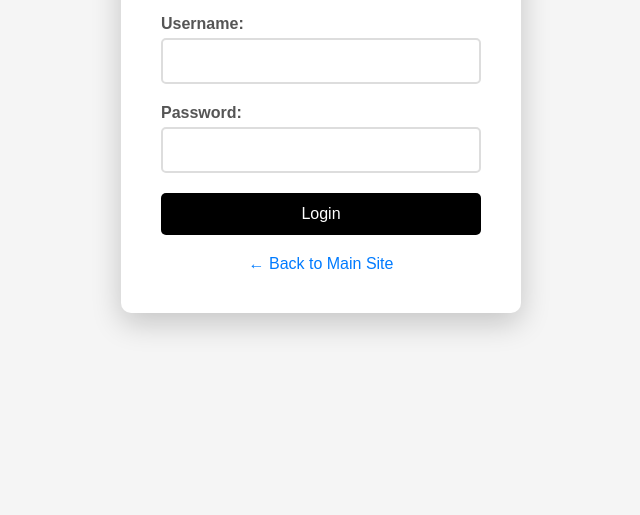
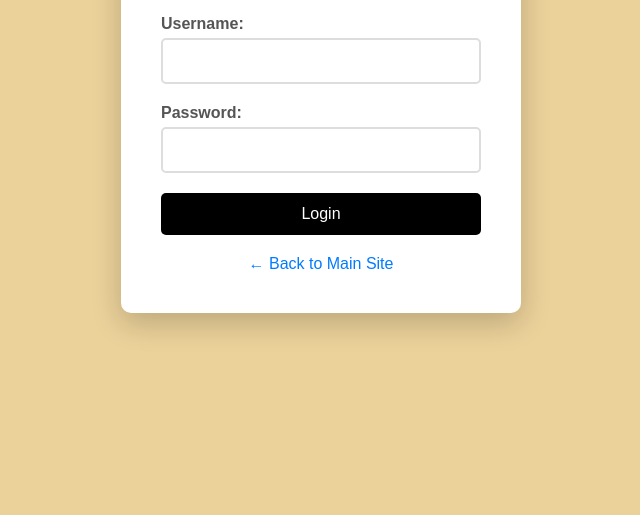
Before and after one commit to shadi110/mnjmoney, a plain HTML site: page admin/index.html in a window 1280 px wide. Shown: the part 285-800 px from the top of the page, without its empty margins (319-959 px from the left). Drawn offline with Linux system fonts and the light colour scheme.

```diff
--- a/admin/styles.css
+++ b/admin/styles.css
@@ -1,6 +1,6 @@
 /* Login Styles */
 .login-container {
-    background: linear-gradient(ebd19a, #daa851 0%, #e8c267 100%);
+    background: #ebd19a;
     min-height: 100vh;
     display: flex;
     justify-content: center;
```
